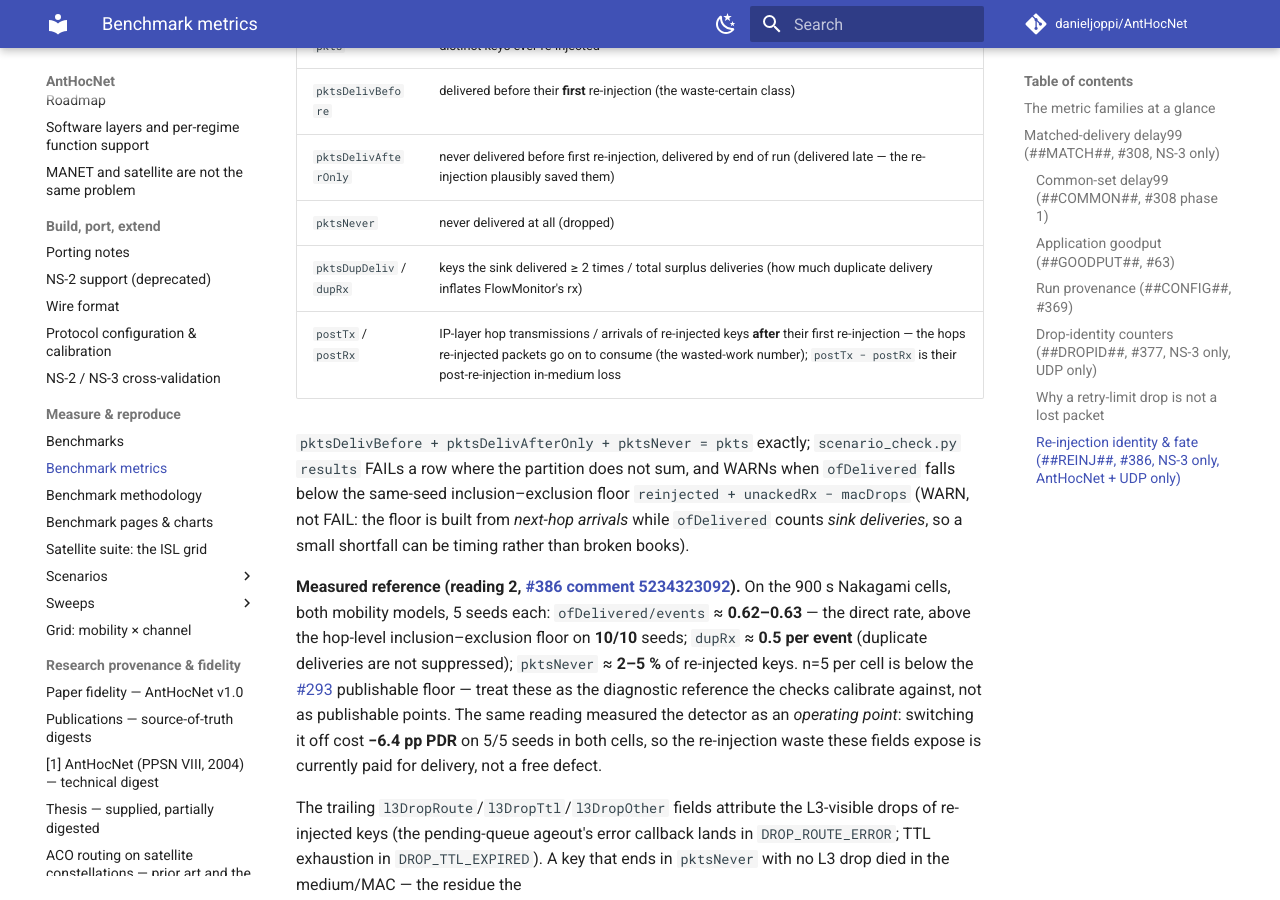
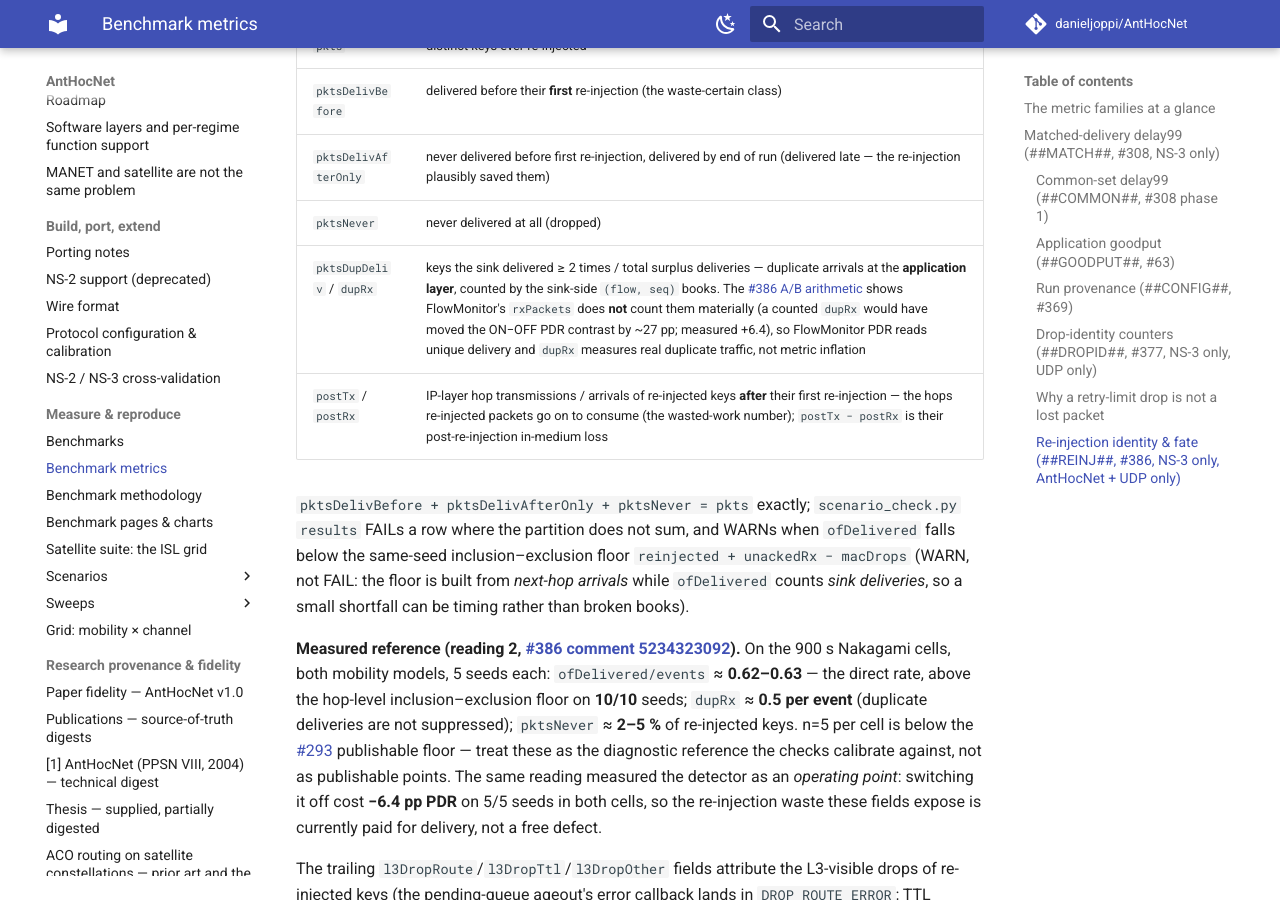
Before and after one commit to danieljoppi/AntHocNet, an MkDocs documentation site: the page built from docs/benchmarks/metrics.md, in a window 1280 px wide and 900 px high, scrolled down 9032 px. Built offline with MkDocs 1.6.1 and Material for MkDocs 9.7.7, drawn with Linux system fonts in a browser that asks for light colours; comment, search, counter and statistics services are not loaded.

Commit message:
docs(bench): dupRx is app-layer duplicate traffic, not FlowMonitor inflation (#400)
The ##REINJ## field table described pktsDupDeliv/dupRx as "how much
duplicate delivery inflates FlowMonitor's rx" — a claim transferred from
the sink-side (flow, seq) books to FlowMonitor's books without a check.
The #386 reading-2 A/B arithmetic contradicts it: dupRx is ~2205-2392
per seed against tx ~8139 on the gaussmarkov cell, so a counted dupRx
would move the detector ON-OFF PDR contrast by ~27 pp; the measured
contrast is +6.4 pp, and ON PDR reads 89.13, not ~110. Worked the other
direction, counted duplicates would imply unique delivery UNDER the
detector-off arm's figure, which the fate books rule out.

The coherent reading, now recorded
(https://github.com/danieljoppi/AntHocNet/issues/386#issuecomment-5235242703):
FlowMonitor counts each packet once at the destination, its PDR is
(approximately) unique delivery, and the +6.4 pp detector benefit is
real delivery rather than metric inflation. dupRx remains a true and
important number - real airtime spent and real duplicate packets
handed to the application, measured by RecordRxSeq which sees every
copy - but it lives in the app-layer books, and the field table now
says exactly that with the arithmetic linked.

Elimination caveat carried in the linked comment: this bounds the
effect against the A/B rather than reading FlowMonitor's dedup
mechanics in the pinned ns-3 sources; partial counting small relative
to 6.4 pp is not excluded.

Refs #386, #398, #212


Claude-Session: https://claude.ai/code/session_01VKtKHtuMwTUY8uBBCJceDY

Co-authored-by: Claude <noreply@anthropic.com>

```diff
--- a/docs/benchmarks/metrics.md
+++ b/docs/benchmarks/metrics.md
@@ -408,7 +408,7 @@ run):
 | `pktsDelivBefore` | delivered before their **first** re-injection (the waste-certain class) |
 | `pktsDelivAfterOnly` | never delivered before first re-injection, delivered by end of run (delivered late — the re-injection plausibly saved them) |
 | `pktsNever` | never delivered at all (dropped) |
-| `pktsDupDeliv` / `dupRx` | keys the sink delivered ≥ 2 times / total surplus deliveries (how much duplicate delivery inflates FlowMonitor's rx) |
+| `pktsDupDeliv` / `dupRx` | keys the sink delivered ≥ 2 times / total surplus deliveries — duplicate arrivals at the **application layer**, counted by the sink-side `(flow, seq)` books. The [#386 A/B arithmetic](https://github.com/danieljoppi/AntHocNet/issues/386#issuecomment-5235242703) shows FlowMonitor's `rxPackets` does **not** count them materially (a counted `dupRx` would have moved the ON−OFF PDR contrast by ~27 pp; measured +6.4), so FlowMonitor PDR reads unique delivery and `dupRx` measures real duplicate traffic, not metric inflation |
 | `postTx` / `postRx` | IP-layer hop transmissions / arrivals of re-injected keys **after** their first re-injection — the hops re-injected packets go on to consume (the wasted-work number); `postTx − postRx` is their post-re-injection in-medium loss |
 
 `pktsDelivBefore + pktsDelivAfterOnly + pktsNever = pkts` exactly;
```
